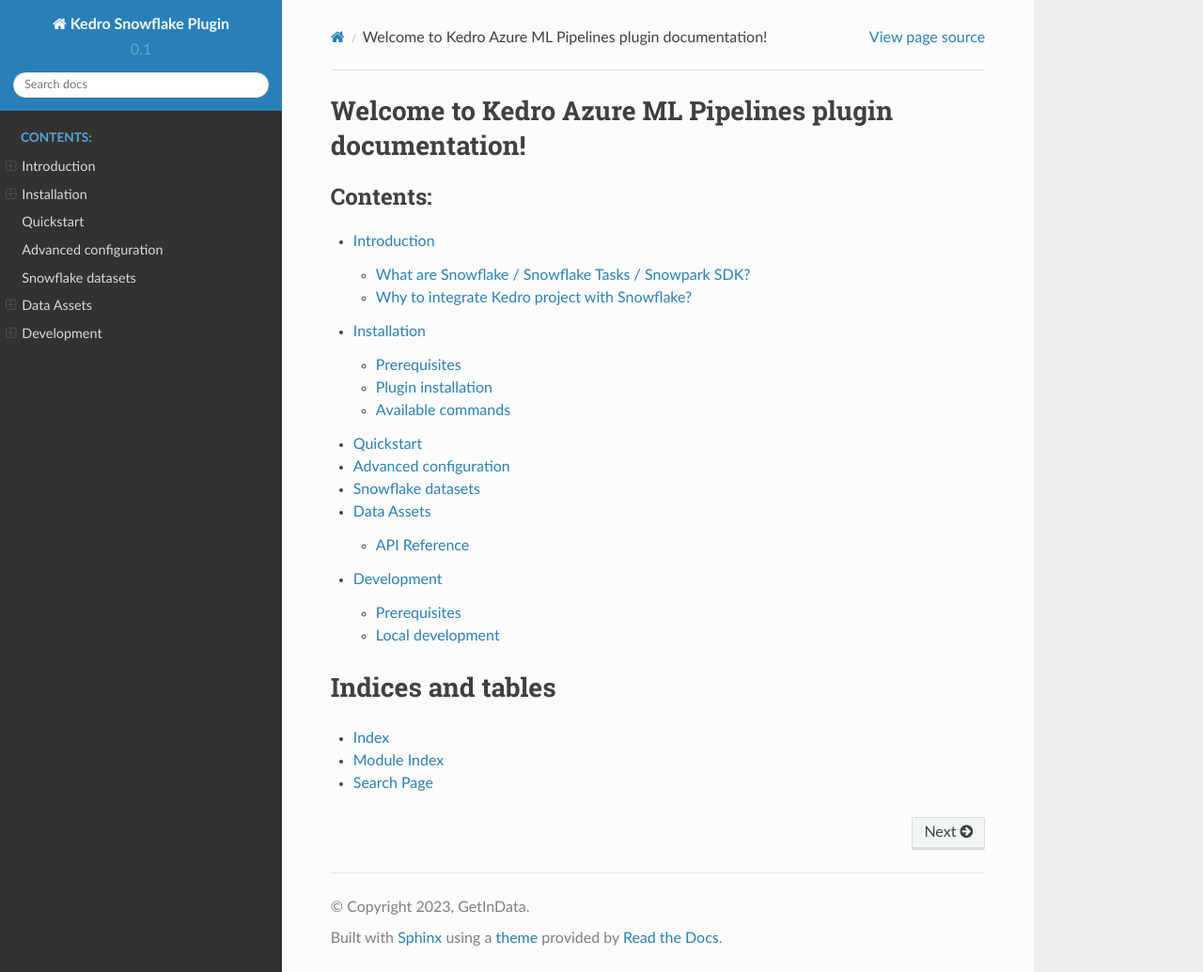
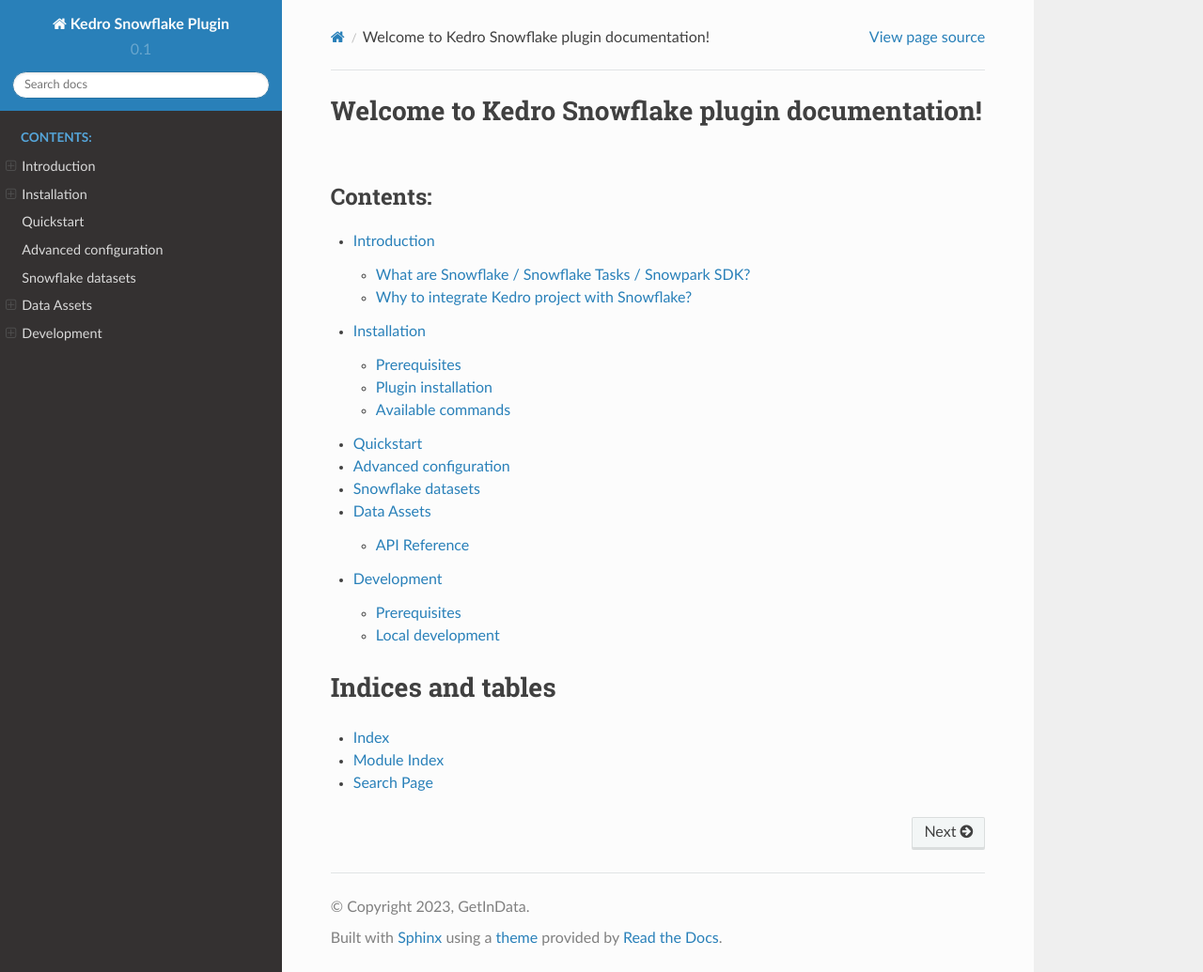
Before and after one commit to getindata/kedro-snowflake, a Sphinx documentation site: the page built from docs/index.rst, in a window 1280 px wide and 1035 px high. Shown: the whole window at 94% size. Built offline with Sphinx 7.4.7 and the Read the Docs theme 2.0.0, drawn with Linux system fonts in a browser that asks for light colours.

Commit message:
Docs update

```diff
--- a/docs/index.rst
+++ b/docs/index.rst
@@ -1,9 +1,9 @@
-.. Kedro AzureML Pipelines Plugin documentation master file, created by
+.. Kedro Snowflake Plugin documentation master file, created by
    sphinx-quickstart on Fri Jan  8 18:01:47 2021.
    You can adapt this file completely to your liking, but it should at least
    contain the root `toctree` directive.
 
-Welcome to Kedro Azure ML Pipelines plugin documentation!
+Welcome to Kedro Snowflake plugin documentation!
 =================================================
 
 .. toctree::
```
Also changed, not shown: CHANGELOG.md (+3 -0 lines), docs/source/02_installation.md (+0 -2 lines), 1 other file.
